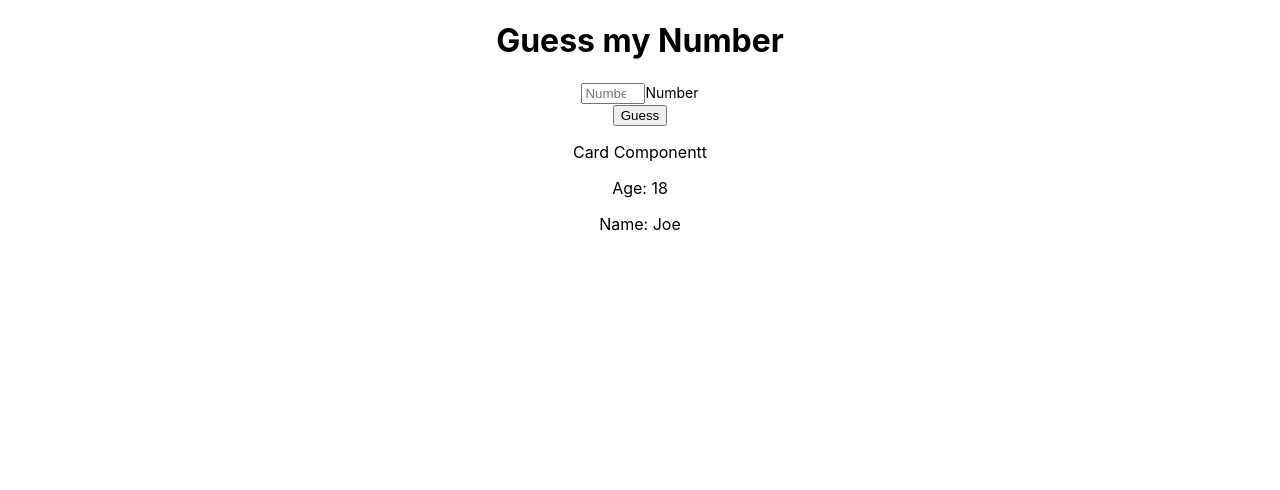
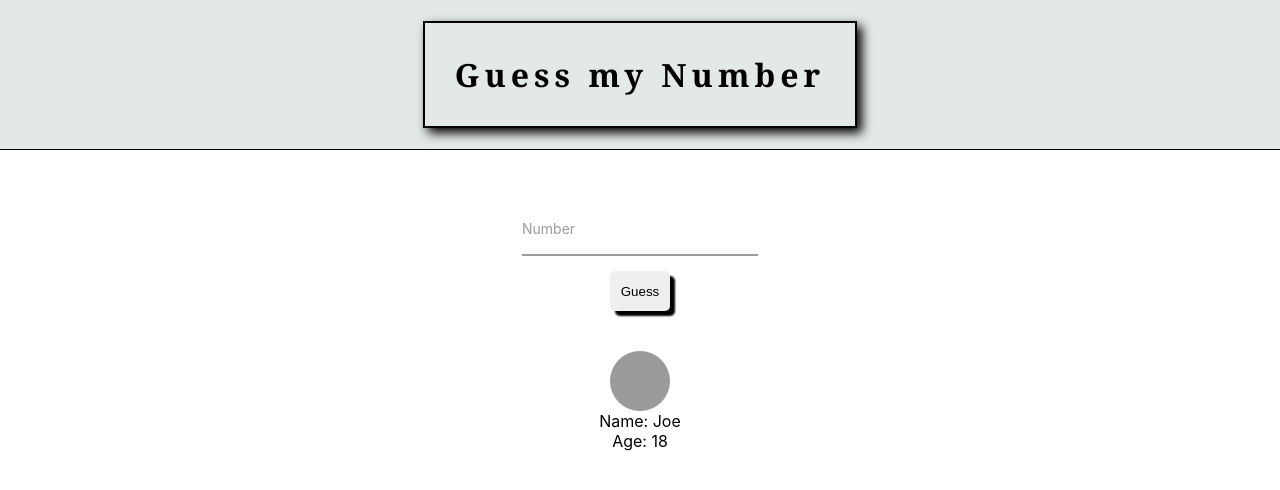
Before and after one commit to CaglayanYanikoglu/training, a React (Create React App) app in the folder week-4/students-app/: page / in a window 1280 px wide. Shown: the top 490 px of the page. Built offline with nearby package versions, Linux system fonts and the light colour scheme.

Commit message:
card js and css updates

```diff
--- a/week-4/students-app/src/App.css
+++ b/week-4/students-app/src/App.css
@@ -1,38 +1,126 @@
+* {
+  margin: 0;
+  padding: 0;
+  box-sizing: border-box;
+}
 .App {
   text-align: center;
 }
-
-.App-logo {
-  height: 40vmin;
-  pointer-events: none;
+.guessText {
+  letter-spacing: 5px;
+  font-family: Cambria, Cochin, Georgia, Times, "Times New Roman", serif;
+  padding: 30px;
+  border: 2px solid black;
+  box-shadow: 5px 5px 10px;
+}
+.header {
+  height: 150px;
+  display: flex;
+  align-items: center;
+  justify-content: center;
+  background-color: #e3e9e7;
+  border-bottom: 1px solid black;
+}
+.main-container {
+  margin: 50px;
 }
 
-@media (prefers-reduced-motion: no-preference) {
-  .App-logo {
-    animation: App-logo-spin infinite 20s linear;
-  }
+.form__group {
+  position: relative;
+  padding: 15px 0 0;
+  margin-top: 10px;
+  width: 20%;
+  margin: auto;
 }
 
-.App-header {
-  background-color: #282c34;
-  min-height: 100vh;
+.form__field {
+  font-family: inherit;
+  width: 100%;
+  border: 0;
+  border-bottom: 2px solid #9b9b9b;
+  outline: 0;
+  font-size: 1.3rem;
+  color: rgb(85, 157, 199);
+  padding: 7px 0;
+  background: transparent;
+  transition: border-color 0.2s;
+}
+.form__field::placeholder {
+  color: transparent;
+}
+.form__field:placeholder-shown ~ .form__label {
+  font-size: 1.3rem;
+  cursor: text;
+  top: 20px;
+}
+.form__label {
+  position: absolute;
+  top: 0;
+  display: block;
+  transition: 0.2s;
+  font-size: 1rem;
+  color: #9b9b9b;
+}
+.form__field:focus {
+  padding-bottom: 6px;
+  font-weight: 700;
+  border-width: 3px;
+  border-image: linear-gradient(to right, #11998e, #38ef7d);
+  border-image-slice: 1;
+}
+.form__field:focus ~ .form__label {
+  position: absolute;
+  top: 0;
+  display: block;
+  transition: 0.2s;
+  font-size: 1rem;
+  color: #11998e;
+  font-weight: 700;
+}
+.form__field:required,
+.form__field:invalid {
+  box-shadow: none;
+}
+input:-webkit-autofill,
+input:-webkit-autofill:hover,
+input:-webkit-autofill:focus,
+input:-webkit-autofill:active {
+  transition: background-color 5000s ease-in-out 0s;
+}
+.buttonGuess {
+  width: 60px;
+  height: 40px;
+  border: none;
+  box-shadow: 5px 5px 2px;
+  outline: none;
+  border-radius: 5px;
+  cursor: pointer;
+}
+.buttonGuess:hover{
+  background-color: #e4dede;
+}
+.buttonGuess:active{
+  transform:translate(3px,3px);
+  box-shadow: 2px 2px 2px;
+
+}
+.guessWrapper {
   display: flex;
   flex-direction: column;
+  justify-content: center;
   align-items: center;
+  margin: 15px;
+}
+.user {
+  margin-top: 40px;
+  display: flex;
   justify-content: center;
-  font-size: calc(10px + 2vmin);
-  color: white;
+  align-items: center;
+  flex-direction: column;
 }
-
-.App-link {
-  color: #61dafb;
+.user-icon {
+  width: 60px;
+  height: 60px;
+  background-color: #9a9a9a;
+  border-radius: 50%;
 }
-
-@keyframes App-logo-spin {
-  from {
-    transform: rotate(0deg);
-  }
-  to {
-    transform: rotate(360deg);
-  }
-}
--- a/week-4/students-app/src/Card.js
+++ b/week-4/students-app/src/Card.js
@@ -1,15 +1,14 @@
 import React from 'react';
 
-function Card({
-  age, name
-}) {
-  console.log(name);
-  console.log(age);
+function Card({ age, name }) {
+  // console.log(name);
+  // console.log(age);
   return (
-    <div>
-      <p>Card Componentt</p>
+    <div className="user">
+      <div className="user-icon"></div>
+      <p>Name: {name}</p>
       <p>Age: {age}</p>
-      <p>Name: {name}</p>
+
     </div>
   )
 }
```
